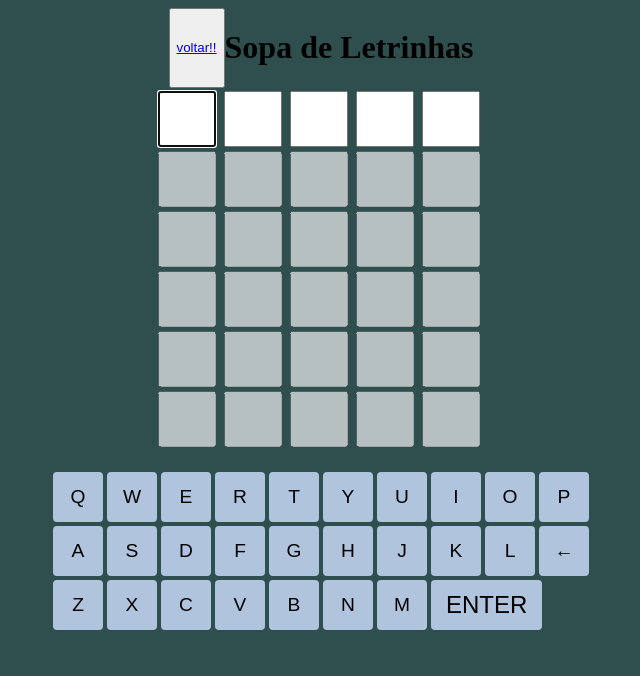
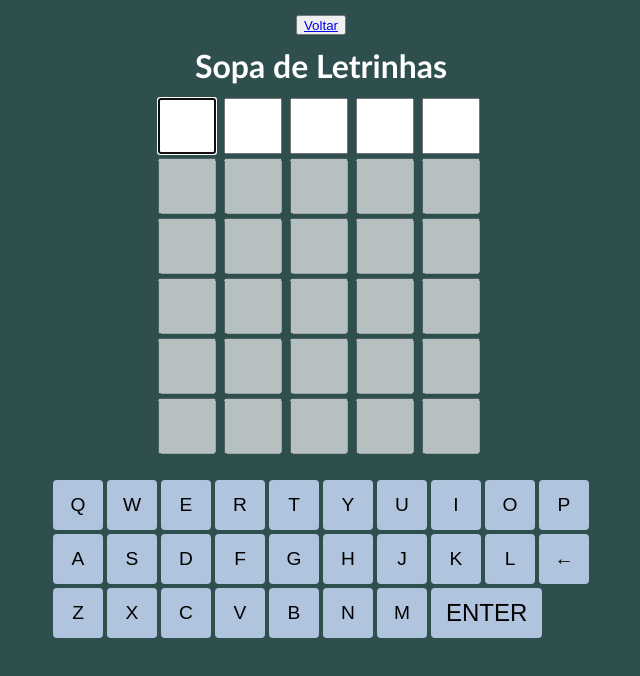
Before and after one commit to ArthurGerman/projeto_letrinha, a SvelteKit app: page /jogo in a window 1280 px wide. Shown: the top 676 px of the page, without its empty margins (319-959 px from the left). Built offline with nearby package versions, Linux system fonts and the light colour scheme.

Commit message:
estilização das divs do jogo

```diff
--- a/src/routes/+page.svelte
+++ b/src/routes/+page.svelte
@@ -1,5 +1,5 @@
 <script>
-	import '../styles/main.css';
+	import '../styles/inicio.css';
 </script>
 
 <body>
--- a/src/routes/jogo/+page.svelte
+++ b/src/routes/jogo/+page.svelte
@@ -152,14 +152,20 @@
 	}
 </script>
 
+<div class="main">
 	<div class="container">
 		<div class="top">
+			<div id="button">
 				<button>
-			<a href="/">voltar!!</a>
+					<a href="/">Voltar</a>
 				</button>
+			</div>
+
+			<div id="texto">
+				<h1>Sopa de Letrinhas</h1>
+			</div>
 
 			<!-- Título do jogo -->
-		<h1>Sopa de Letrinhas</h1>
 		</div>
 
 		<!-- Geração da grade de tentativas -->
@@ -220,3 +226,4 @@
 			</p>
 		{/if}
 	</div>
+</div>
--- a/src/styles/jogo.css
+++ b/src/styles/jogo.css
@@ -1,10 +1,18 @@
 body {
+    margin: 0;
     background-color: darkslategray;
     height: 100vh;
     display: flex;
     justify-content: center;
+    color: white;
+    font-family: 'Gill Sans', 'Gill Sans MT', Calibri, 'Trebuchet MS', sans-serif;
 }
-
+.main {
+    width: 100%;
+    height: 100vh;
+    display: flex;
+    justify-content: center;
+}
 .container {
     display: flex;
     flex-direction: column;
@@ -12,7 +20,22 @@ body {
 }
 
 .top {
+    flex-direction: column;
     display:flex;
+}
+#button{
+    display: flex;
+    display: flex;
+    justify-content: center;
+}
+#button button{
+    height: 20px;
+    margin-top: 15px;
+}
+#texto{
+    display: flex;
+    height: 60px;
+    align-items: center;
 }
 
 .linha {
```
Also changed, not shown: src/styles/inicio.css (renamed from src/styles/main.css). Lines whose indentation alone changed are shown as unchanged.
